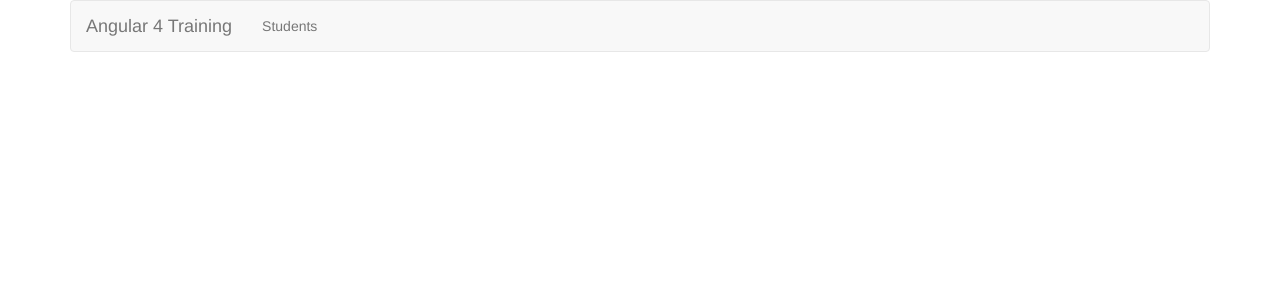
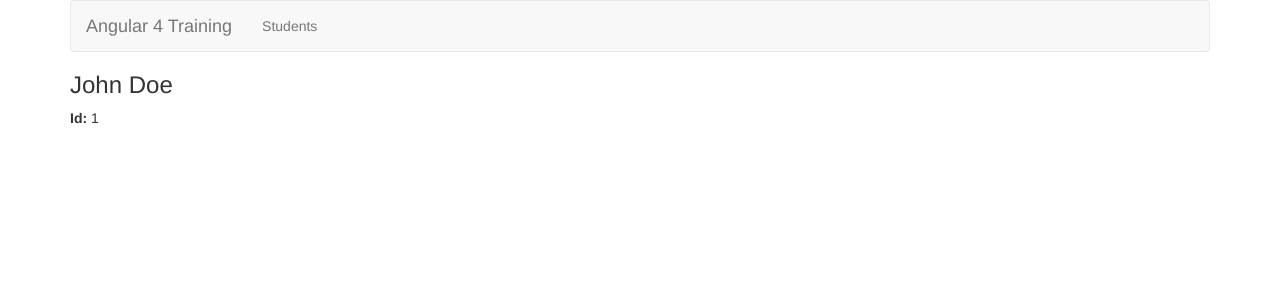
Before and after one commit to AustinWatersUNT/Angular4Demo, an Angular app: page /students/1 in a window 1280 px wide. Before the commit this address led to /. Shown: the top 300 px of the page. Built offline with nearby package versions, Linux system fonts and the light colour scheme.

Commit message:
Added Parameter Route

```diff
--- a/src/app/app.module.ts
+++ b/src/app/app.module.ts
@@ -8,13 +8,15 @@ import { AppRouting } from './app.routes';
 
 import { AppComponent } from './app.component';
 import { StudentsComponent } from './students/students.component';
+import { StudentComponent } from './student/student.component';
 
 import { StudentService } from './student.service';
 
 @NgModule({
   declarations: [
     AppComponent,
-    StudentsComponent
+    StudentsComponent,
+    StudentComponent
   ],
   imports: [
     AppRouting,
--- a/src/app/app.routes.ts
+++ b/src/app/app.routes.ts
@@ -1,8 +1,10 @@
 import { StudentsComponent } from './students/students.component';
+import { StudentComponent } from './student/student.component';
 import { RouterModule, Routes } from '@angular/router';
 
 export const APP_ROUTES: Routes = [
   {path: 'students', component: StudentsComponent},
+  {path: 'students/:id', component: StudentComponent}
 ];
 
 export const AppRouting = RouterModule.forRoot(APP_ROUTES);
--- a/src/app/student.service.ts
+++ b/src/app/student.service.ts
@@ -19,6 +19,6 @@ export class StudentService {
         return this.students[index];
       }
     }
-    return null;
+    return new Student();
   }
 }
--- /dev/null
+++ b/src/app/student/student.component.html
@@ -0,0 +1,6 @@
+<h3>{{student.Name}}</h3>
+<div class="row">
+  <div class="col-md-12">
+    <b>Id: </b> {{student.Id}}
+  </div>
+</div>
--- /dev/null
+++ b/src/app/student/student.component.ts
@@ -0,0 +1,24 @@
+import { Component, OnInit } from '@angular/core';
+import { ActivatedRoute } from '@angular/router';
+import { Student } from '../student';
+import { StudentService } from '../student.service';
+
+@Component({
+  selector: 'app-student',
+  templateUrl: './student.component.html',
+  styleUrls: ['./student.component.css']
+})
+export class StudentComponent implements OnInit {
+
+  student: Student = new Student();
+
+  constructor(
+    private route: ActivatedRoute,
+    private studentSevice: StudentService) { }
+
+  ngOnInit() {
+    const id = +this.route.snapshot.params['id'];
+    this.student = this.studentSevice.get(id);
+  }
+
+}
--- a/src/app/students/students.component.html
+++ b/src/app/students/students.component.html
@@ -25,13 +25,16 @@
       <button class="btn btn-danger" (click)="clear()">Clear</button>
     </div>
   </div>
+</form>
+
 <br>
 <div class="row">
   <div class="col-md-12">
     <label class="control-label">Students</label>
     <ul>
-        <li *ngFor="let student of students">{{student.Name}}</li>
+      <li *ngFor="let student of students">
+        <a [routerLink]="['/students', student.Id]">{{student.Name}}</a>
+      </li>
     </ul>
   </div>
 </div>
-  </form>
```
Also changed, not shown: src/app/student/student.component.css (added), 1 other file (tests, documents, lock files or other folders). Lines whose indentation alone changed are shown as unchanged.
